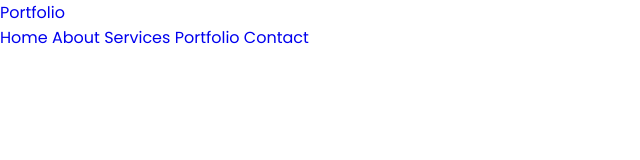
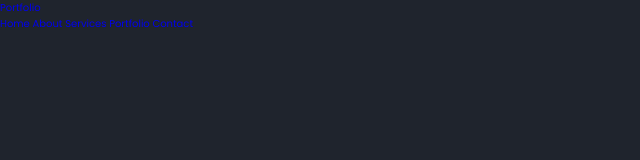
Before and after one commit to Roy-Mutwiri/portfolio_html, a plain HTML site: page index.html in a window 1280 px wide. Shown: the whole page, without its empty margins (0-640 px from the left). Drawn offline with Linux system fonts and the light colour scheme.

Commit message:
css body

```diff
--- a/style.css
+++ b/style.css
@@ -11,3 +11,24 @@
     scroll-behavior: smooth;
     font-family: 'Poppins', sans-serif;
 }
+
+:root{
+
+    --bg-color: #1f242d;
+    --second-bg-color: #323946;
+    --text-color: white;
+    --main-color: #0ef;
+
+}
+
+html{
+
+    font-size: 62.5%;
+    overflow-x: hidden;
+}
+
+body{
+
+    background: var(--bg-color);
+    color: var(--text-color);
+}
```
